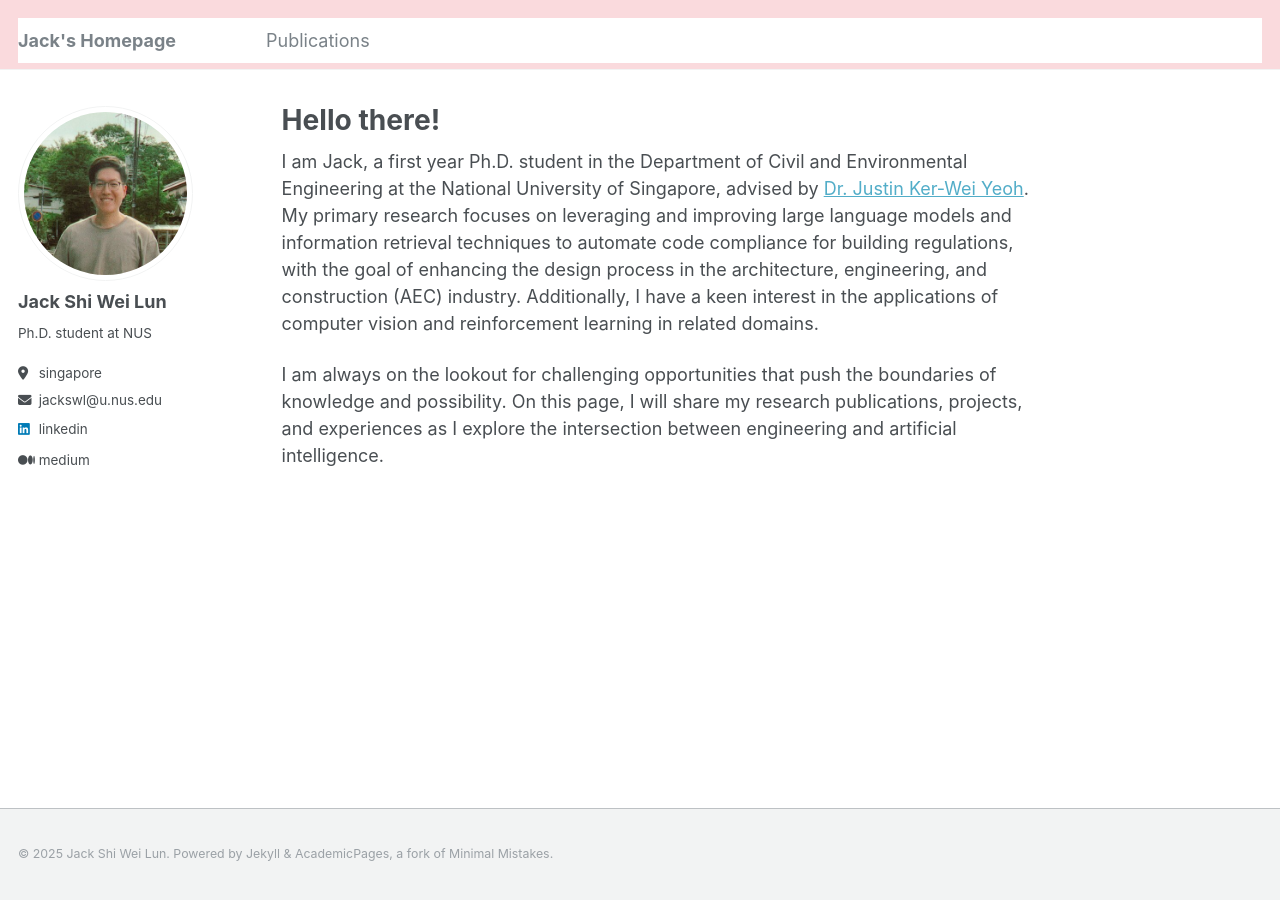
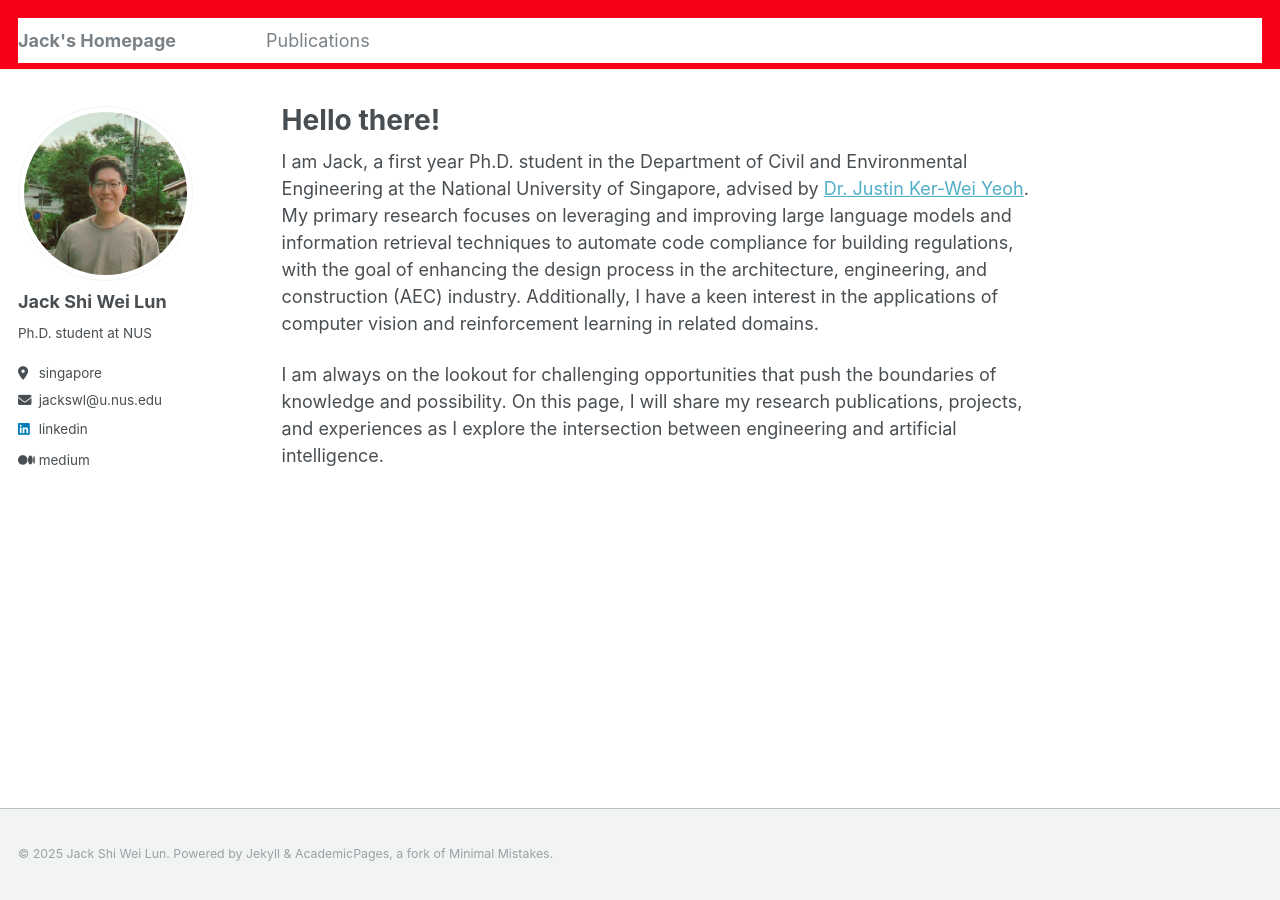
Before and after one commit to jackswl/jackswl.github.io, a Jekyll site: the page built from _pages/about.md, in a window 1280 px wide. Built offline with Jekyll 4.4.1, drawn with Linux system fonts in a browser that asks for light colours.

Commit message:
Update _masthead.scss

```diff
--- a/_sass/_masthead.scss
+++ b/_sass/_masthead.scss
@@ -4,7 +4,7 @@
 
 .masthead {
   position: fixed;
-  background: #fadadd !important;
+  background: #f80019 !important;
   border-bottom: 1px solid $border-color;
   height: $masthead-height;
   top: 0;
```
